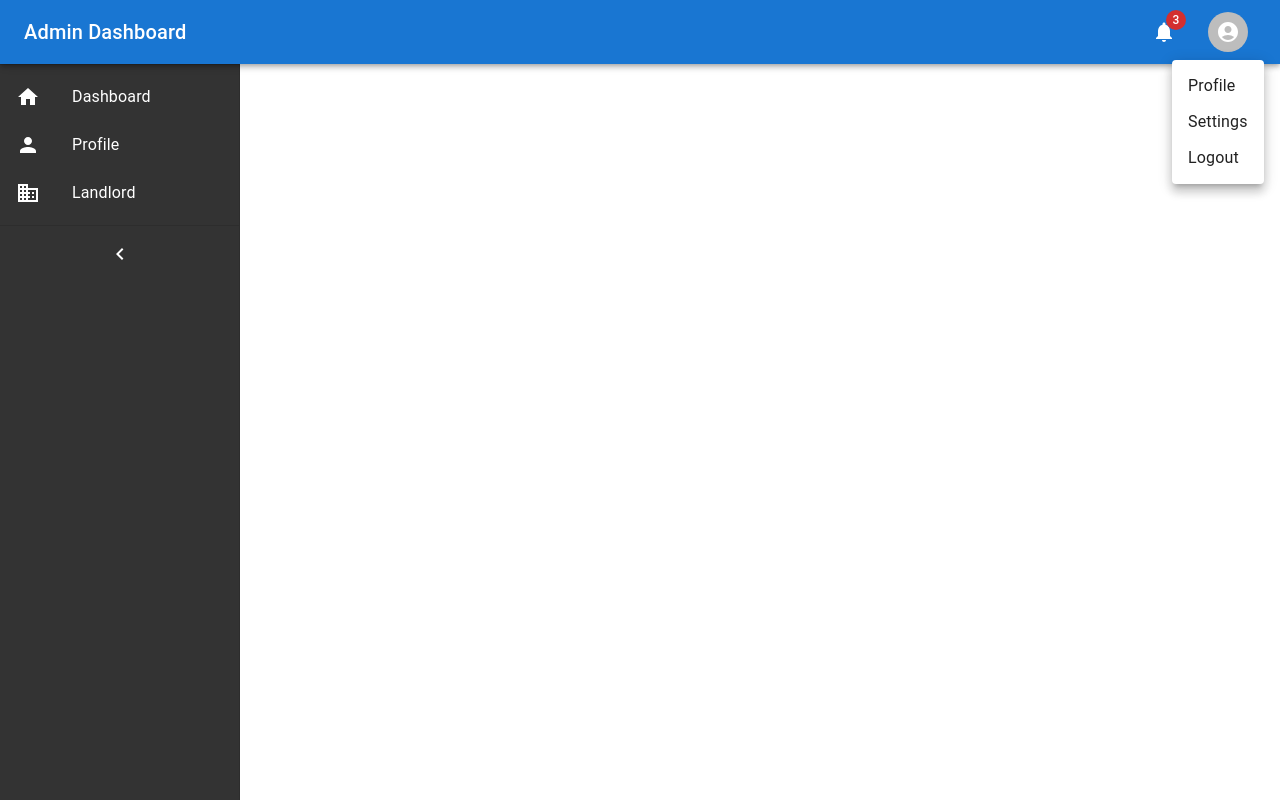
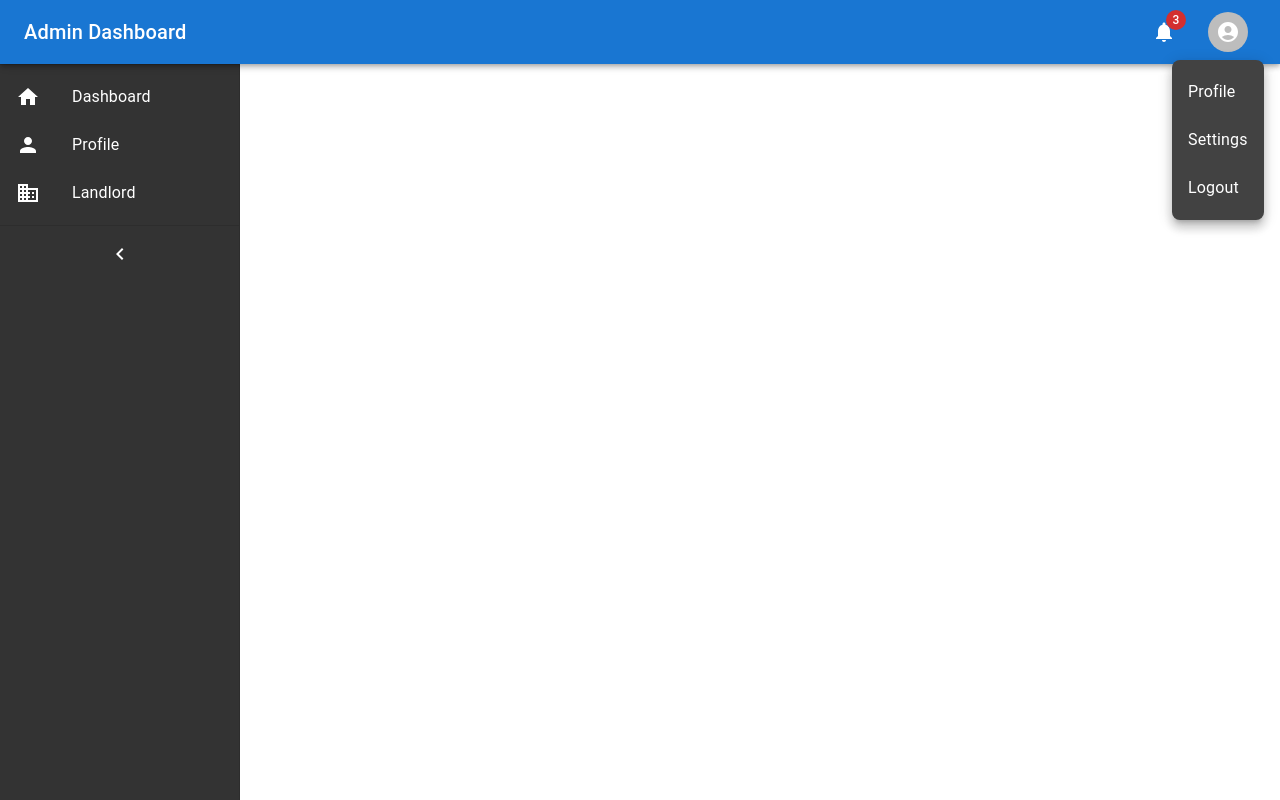
Before and after one commit to AfshanAlamEngg/mypg-frontend, a React (Create React App) app: page / in a window 1280 px wide. Both pictures are taken after a click on the button 1228 px from the left and 32 px from the top of the page. Built offline with nearby package versions, Linux system fonts and the light colour scheme.

Commit message:
Modified Navbar.js in the project

```diff
--- a/src/components/Navbar.js
+++ b/src/components/Navbar.js
@@ -54,10 +54,24 @@ const Navbar = () => {
                             <AccountCircleIcon />
                         </Avatar>
                     </IconButton>
+                    {/* User Menu */}
                     <Menu
                         anchorEl={anchorEl}
                         open={Boolean(anchorEl)}
                         onClose={handleMenuClose}
+                        PaperProps={{
+                            sx: {
+                                borderRadius: '8px', // Rounded corners
+                                backgroundColor: '#424242', // Dark background for menu
+                                color: '#fff', // White text color
+                                '& .MuiMenuItem-root': {
+                                    padding: '12px 16px', // Padding for menu items
+                                    '&:hover': {
+                                        backgroundColor: '#616161', // Hover effect
+                                    }
+                                }
+                            }
+                        }}
                     >
                         <MenuItem onClick={handleMenuClose}>Profile</MenuItem>
                         <MenuItem onClick={handleMenuClose}>Settings</MenuItem>
@@ -68,6 +82,19 @@ const Navbar = () => {
                         anchorEl={notificationAnchorEl}
                         open={Boolean(notificationAnchorEl)}
                         onClose={handleNotificationClose}
+                        PaperProps={{
+                            sx: {
+                                borderRadius: '8px', // Rounded corners
+                                backgroundColor: '#424242', // Dark background for menu
+                                color: '#fff', // White text color
+                                '& .MuiMenuItem-root': {
+                                    padding: '12px 16px', // Padding for menu items
+                                    '&:hover': {
+                                        backgroundColor: '#616161', // Hover effect
+                                    }
+                                }
+                            }
+                        }}
                     >
                         <MenuItem onClick={handleNotificationClose}>Notification 1</MenuItem>
                         <MenuItem onClick={handleNotificationClose}>Notification 2</MenuItem>
```
